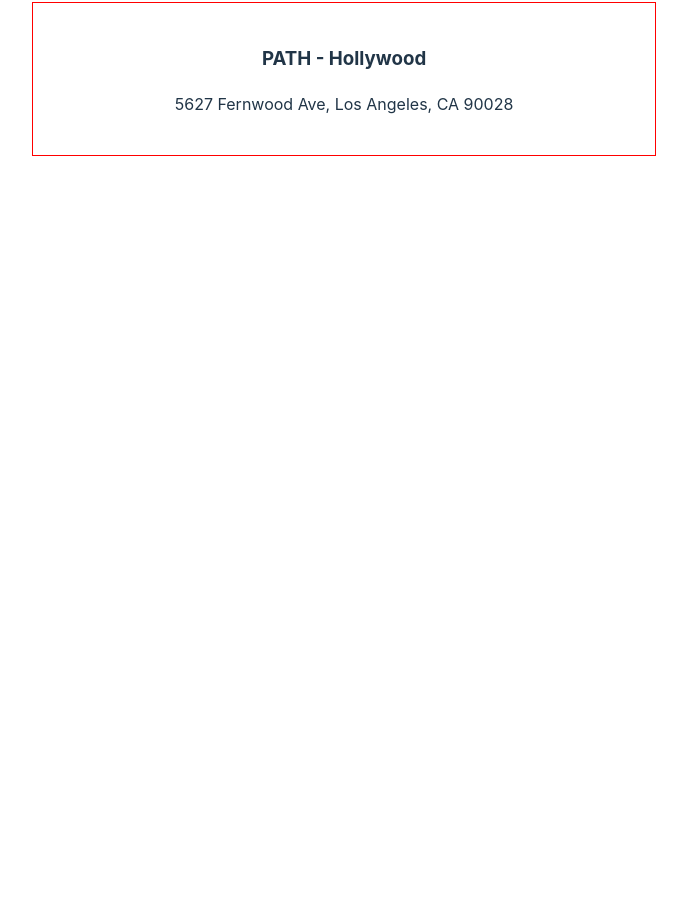
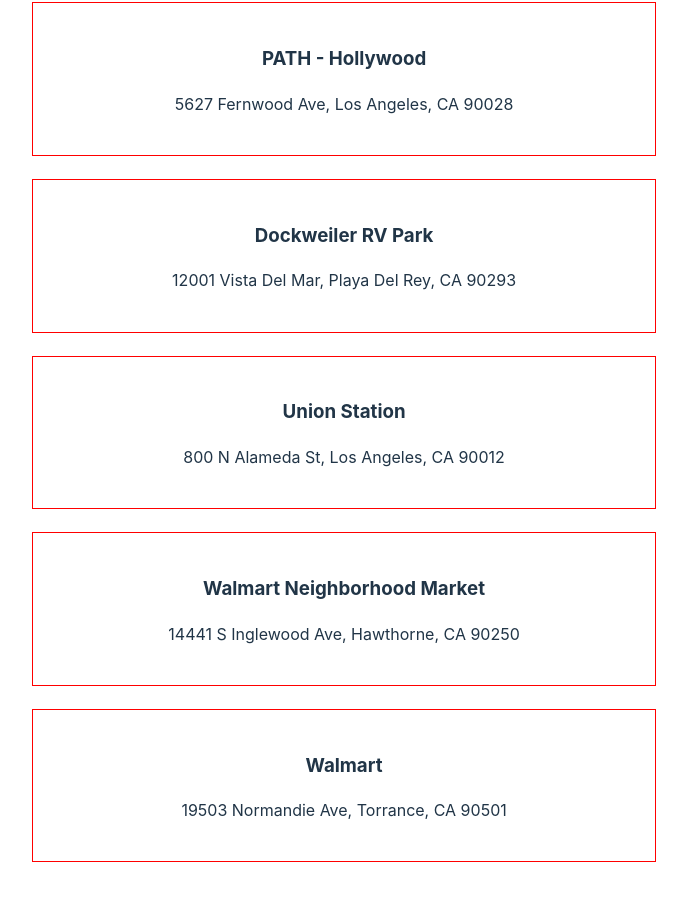
Before and after one commit to angelayang9483/Night-Nest, a React (Vite) app: page /explore in a window 1280 px wide. Shown: the part 703-1604 px from the top of the page, without its empty margins (55-742 px from the left). Before the commit the page ends 914 px from the top, so only its background shows below. Built offline with nearby package versions, Linux system fonts and the light colour scheme.

Commit message:
added locations

```diff
--- a/package.json
+++ b/package.json
@@ -10,6 +10,7 @@
     "preview": "vite preview"
   },
   "dependencies": {
+    "mapbox-gl": "^3.9.4",
     "react": "^18.3.1",
     "react-dom": "^18.3.1",
     "react-router-dom": "^7.1.5"
--- a/src/data/shelterData.js
+++ b/src/data/shelterData.js
@@ -11,7 +11,23 @@
       {
         "name": "PATH - Hollywood",
         "location": "5627 Fernwood Ave, Los Angeles, CA 90028"
-      }
+      },
+      {
+        "name": "Dockweiler RV Park",
+        "location": "12001 Vista Del Mar, Playa Del Rey, CA 90293"
+      },
+      {
+        "name": "Union Station",
+        "location": "800 N Alameda St, Los Angeles, CA 90012"
+      },
+      {
+        "name": "Walmart Neighborhood Market",
+        "location": "14441 S Inglewood Ave, Hawthorne, CA 90250"
+      },
+      {
+        "name": "Walmart",
+        "location": "19503 Normandie Ave, Torrance, CA 90501"
+      },
     ]
 
 export default shelters;
--- a/src/pages/Home.jsx
+++ b/src/pages/Home.jsx
@@ -3,6 +3,8 @@
         <>
         <h1>Home</h1>
         </>
+
+
     )
 }
 
```
Also changed, not shown: 1 other file (tests, documents, lock files or other folders).
